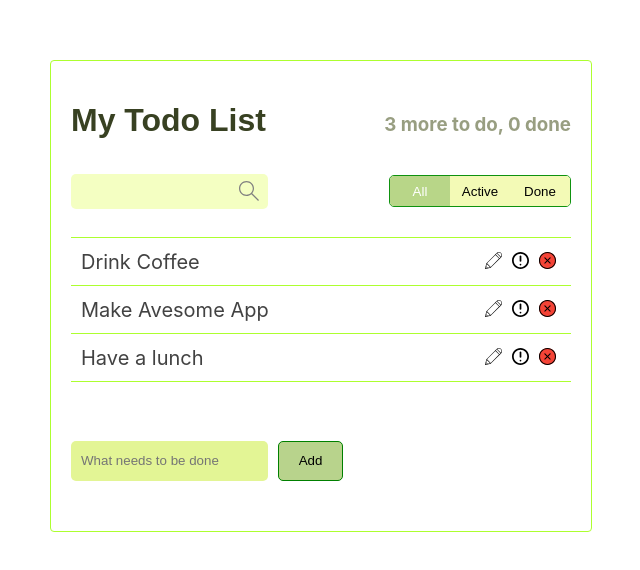
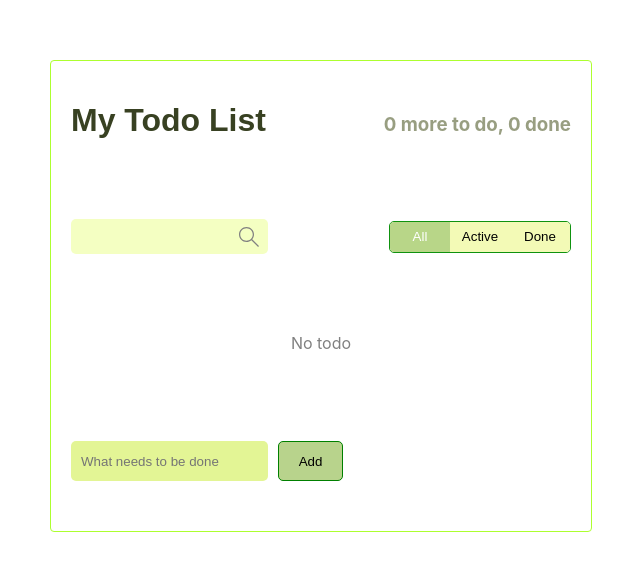
Before and after one commit to eto-non-stop/Todo-list, a React (Create React App) app: page / in a window 1280 px wide. Shown: the part 104-674 px from the top of the page, without its empty margins (319-959 px from the left). Built offline with nearby package versions, Linux system fonts and the light colour scheme; a web font is replaced by a local one.

Commit message:
Delete button

```diff
--- a/src/App.jsx
+++ b/src/App.jsx
@@ -12,11 +12,7 @@ export default class App extends Component {
   maxId = 100;
 
   state = {
-    todoData: [
-      this.createTodoItem("Drink Coffee"),
-      this.createTodoItem("Make Avesome App"),
-      this.createTodoItem("Have a lunch")
-    ],
+    todoData: [],
     term: "",
     filter: "all"
   };
--- a/src/components/TodoList/index.jsx
+++ b/src/components/TodoList/index.jsx
@@ -21,7 +21,7 @@ const TodoList = ({ todos, onDeleted, onToggleImportant, onToggleDone }) => {
   return todos.length ? (
     <ul className={styles.ul}>{elements}</ul>
   ) : (
-    <div className={styles.delete}>No more todo</div>
+    <div className={styles.delete}>No todo</div>
   );
 };
 
--- a/src/components/TodoListItem/index.jsx
+++ b/src/components/TodoListItem/index.jsx
@@ -3,6 +3,9 @@ import React, { Component } from "react";
 import styles from "./styles.module.css";
 
 export default class TodoListItem extends Component {
+  state = {
+    isEdit: false
+  };
   onDeleted = evt => {
     evt.stopPropagation();
     this.props.onDeleted();
@@ -28,11 +31,8 @@ export default class TodoListItem extends Component {
 
     return (
       <li className={classNames} onClick={onToggleDone}>
-        {label}
+        {this.state.isEdit ? <input /> : label}
         <div className={styles.btn_group}>
-          <button className={styles.btn}>
-            <img src="/edit.svg" alt="" />
-          </button>
           <button className={styles.btn} onClick={this.onToggleImportant}>
             <img src="/important.svg" alt="" />
           </button>
```
Also changed, not shown: public/index.html (+1 -22 lines), public/edit.svg (deleted).
